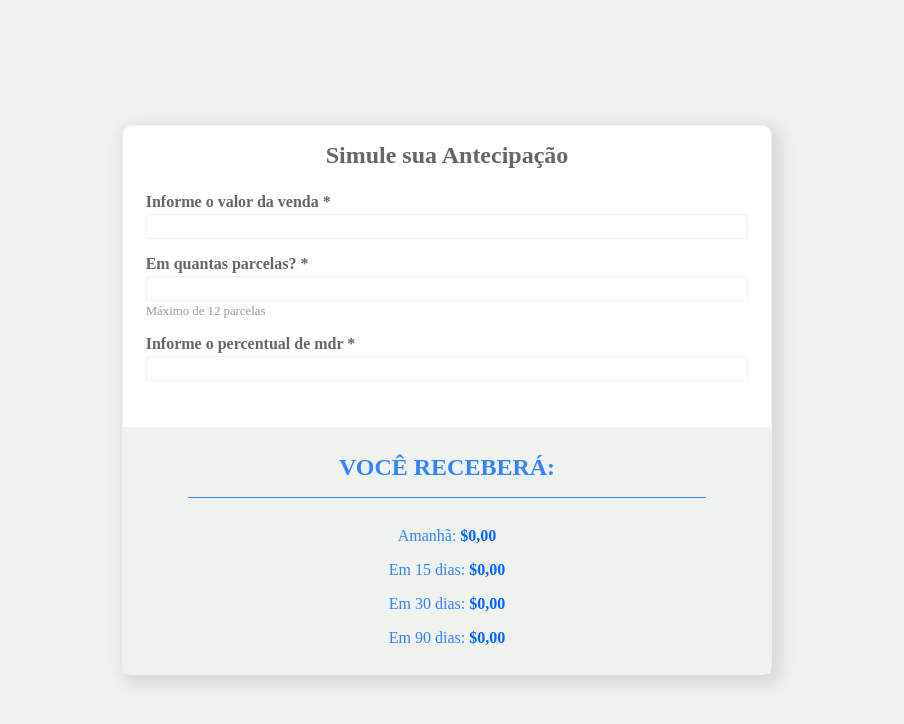
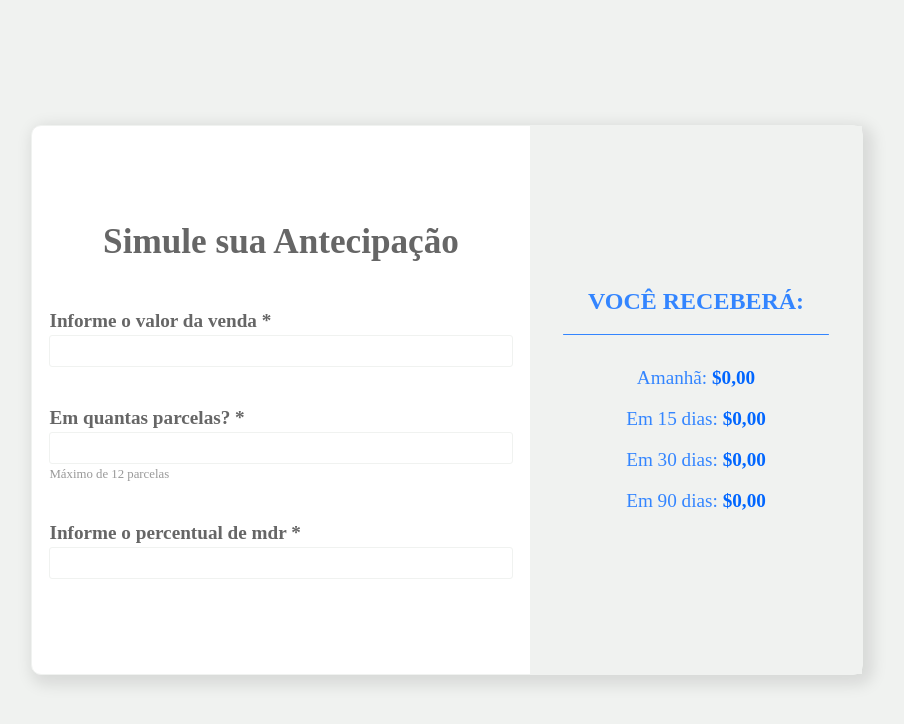
Before and after one commit to Fernando-Scramignon/Antecipador_de_Parcelas, a React (Create React App) app: page / in a window 1280 px wide. Shown: the top 724 px of the page, without its empty margins (193-1097 px from the left). Built offline with nearby package versions, Linux system fonts and the light colour scheme.

Commit message:
feat: adjusts calculator ui for desktops

```diff
--- a/src/components/Calculator/index.jsx
+++ b/src/components/Calculator/index.jsx
@@ -24,6 +24,7 @@ export function Calculator() {
                     className="calculator-main-container__input"
                     title={"Informe o percentual de mdr *"}
                     inputType={"number"}
+                    min={0}
                 />
 
             </div>
--- a/src/components/Calculator/style.js
+++ b/src/components/Calculator/style.js
@@ -12,12 +12,22 @@ to {
 }
 
 `
+const appearFromTop = keyframes`
+from {
+    opacity: 0;
+    transform: translateY(-50px);
+}
+to {
+    opacity: 1;
+    transform: translateY(0px);
+}
+`
 
 
 export const Container = styled.div`
     & {
         /* animation */
-        animation: ${appearFromBottom} 1.3s;
+        /* animation: ${appearFromBottom} 1.3s; */
 
         /* color */
         background: white;
@@ -38,6 +48,7 @@ export const Container = styled.div`
         flex-direction: column;
         justify-content: center;
         /* align-items: center; */
+
     }
 
     .calculator-main-container {
@@ -45,6 +56,7 @@ export const Container = styled.div`
         height: 55%;
         /* max-width: 500px; */
         padding: 16px 0;
+        animation: ${appearFromBottom} 1s;
 
         display: flex;
         flex-direction: column;
@@ -61,6 +73,8 @@ export const Container = styled.div`
     }
 
     .calculator-result {
+        animation: ${appearFromTop} 1s;
+
         background: var(--grey-0);
         height: 45%;
 
@@ -91,8 +105,35 @@ export const Container = styled.div`
                 color: var(--blue-1)
             }
         }
-
     }
 
+    @media (min-width: 1024px) {
+        & {
+            flex-direction: row;
+            max-width: 1600px;
+        }
 
-`
+        .calculator-main-container {
+            width: 60%;
+            height: auto;
+
+            justify-content: center;
+            gap: 2.5rem;
+
+            .calculator-main-container__title {
+                font-size: 2.2rem;
+        }
+        }
+        .calculator-result {
+            width: 40%;
+            height: auto;
+
+            gap: 1.2rem;
+
+            .calculator-result__results {
+                font-size: 1.2rem;
+            }
+        }
+    }
+
+    `
--- a/src/components/CalculatorInput/style.js
+++ b/src/components/CalculatorInput/style.js
@@ -24,4 +24,15 @@ export const Container = styled.form`
         color: var(--grey-1);
         font-size: 0.8rem;
     }
+
+    @media (min-width: 1024px) {
+    .calculator-main-container__input--title {
+        color: var(--grey-2);
+        font-size: 1.2rem;
+    }
+
+    .calculator-main-container__input--field {
+        height: 32px;
+    }
+    }
 `
```
